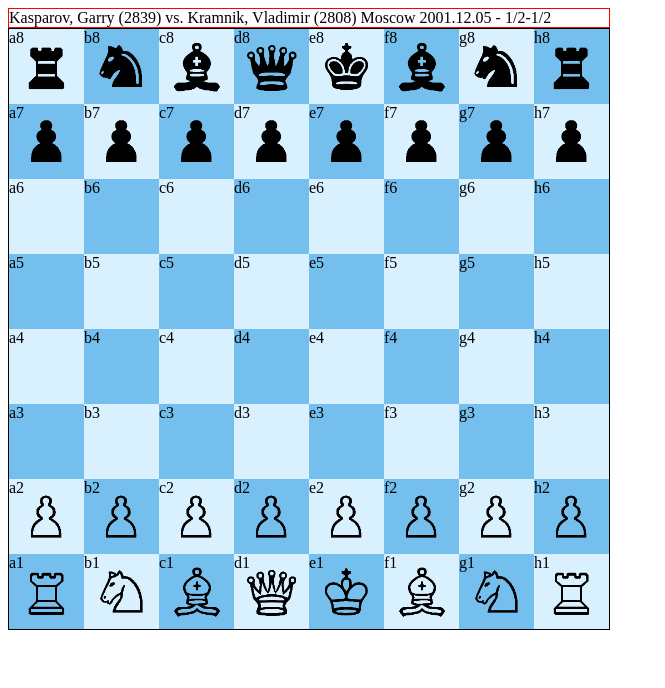
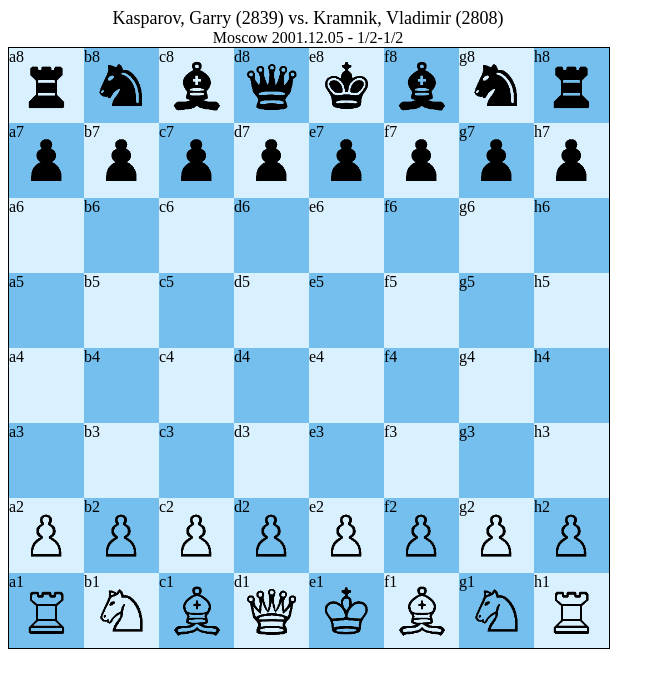
Before and after one commit to adamrisser/JS-PGN-Viewer, a plain HTML site: page index.html in a window 1280 px wide. Shown: the whole page, without its empty margins (0-665 px from the left). Drawn offline with Linux system fonts and the light colour scheme.

Commit message:
styled game header

```diff
--- a/css/main.css
+++ b/css/main.css
@@ -1,11 +1,11 @@
 .game {
-    width: 600px;
-
+    width:  600px;
+    height: 600px;
 }
 
 .board {
-    width:  600px;
-    height: 600px;
+    width:  100%;
+    height: 100%;
     border: 1px solid #000;
 }
 
@@ -42,6 +42,9 @@
  */
 
 .gamedetails {
-    border: 1px solid red;
-    width: 100%;
+    text-align: center;
 }
+
+.gamedetails .players {
+    font-size: 18px;
+}
--- a/html/gamedetails.html
+++ b/html/gamedetails.html
@@ -1,8 +1,11 @@
 
 
 <div class="gamedetails">
-    <span class="white"><%= white %></span> (<span class="whiteelo"><%= whiteelo %></span>) vs.
-    <span class="black"><%= black %></span> (<span class="blackelo"><%= blackelo %></span>)
+    <div class="players">
+        <span class="white"><%= white %></span> (<span class="whiteelo"><%= whiteelo %></span>) vs.
+        <span class="black"><%= black %></span> (<span class="blackelo"><%= blackelo %></span>)
+    </div>
+
     <span class="site"><%= site %></span>
     <span class="date"><%= date %></span> - <span class="result"><%= result %></span>
 </div>
```
